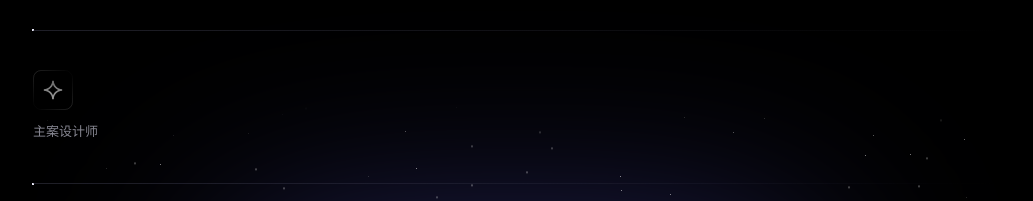
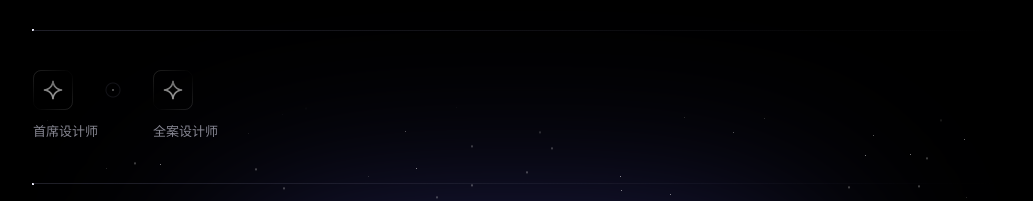
Before and after one commit to yhz-0409/yhz-0409.github.io, a plain HTML site: page index.html in a window 1280 px wide. Shown: the part 546-747 px from the top of the page, without its empty margins (123-1156 px from the left). Drawn offline with Linux system fonts and the light colour scheme.

Commit message:
Add files via upload

```diff
--- a/index.html
+++ b/index.html
@@ -171,17 +171,17 @@
                     <div class="power-card load-item">
                         <div class="power-container">
                             <div class="card-img" style="background-image: url('./assets/index/ai.svg')"></div>
-                            <div class="title">主案设计师</div>
-                        </div>
-                    </div>
-                   <!-- <div class="power-card load-item">
-                        <div class="power-container">
-                            <div class="card-img" style="background-image: url('./assets/index/tob.svg')"></div>
-                            <div class="title">My power</div>
+                            <div class="title">首席设计师</div>
                         </div>
                         <span class="power-separator"></span>
                     </div>
                     <div class="power-card load-item">
+                        <div class="power-container">
+                            <div class="card-img" style="background-image: url('./assets/index/ai.svg')"></div>
+                            <div class="title">全案设计师</div>
+                        </div>
+                    </div>
+                   <!-- <div class="power-card load-item">
                         <div class="power-container">
                             <div class="card-img" style="background-image: url('./assets/index/web.svg')"></div>
                             <div class="title">My power</div>
```
